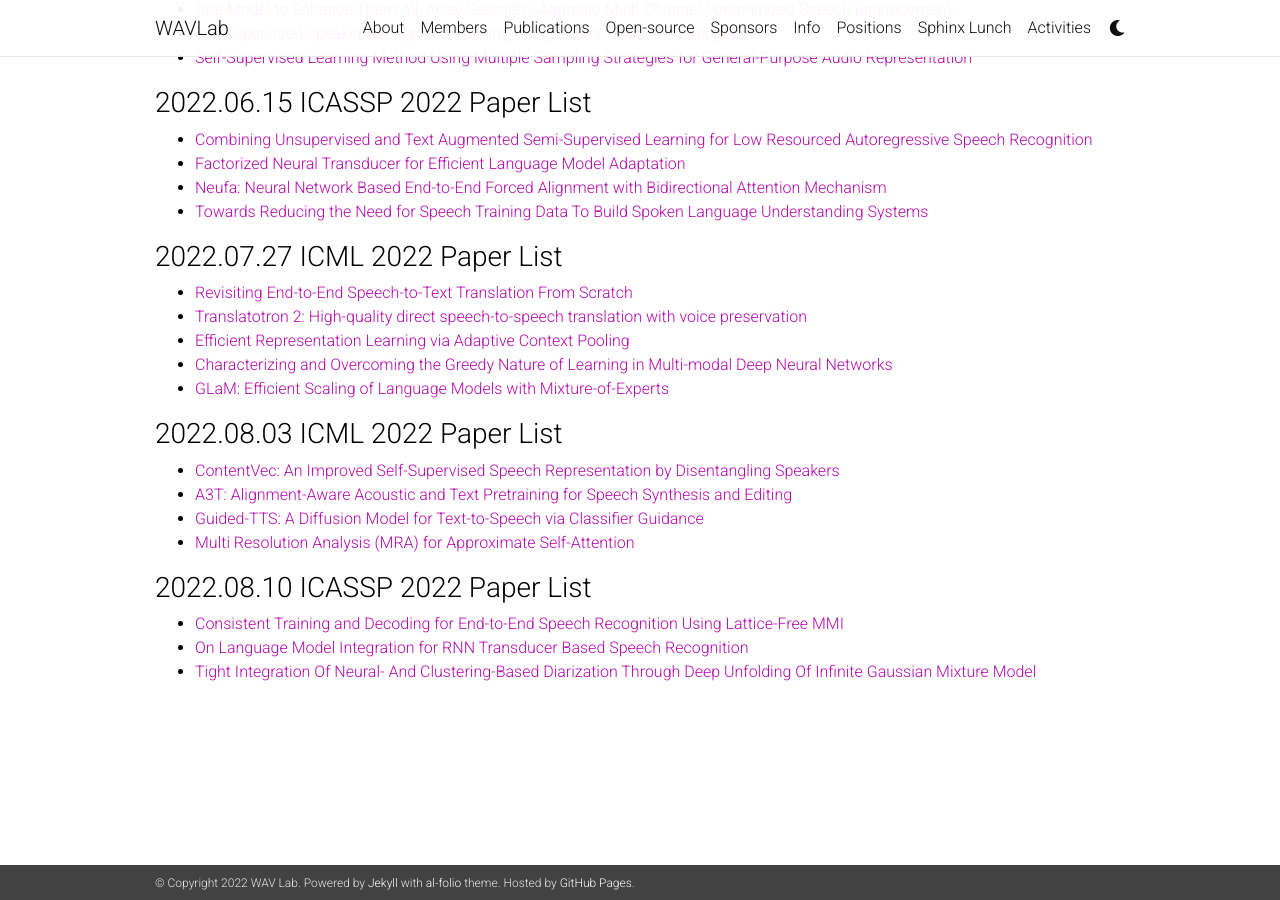
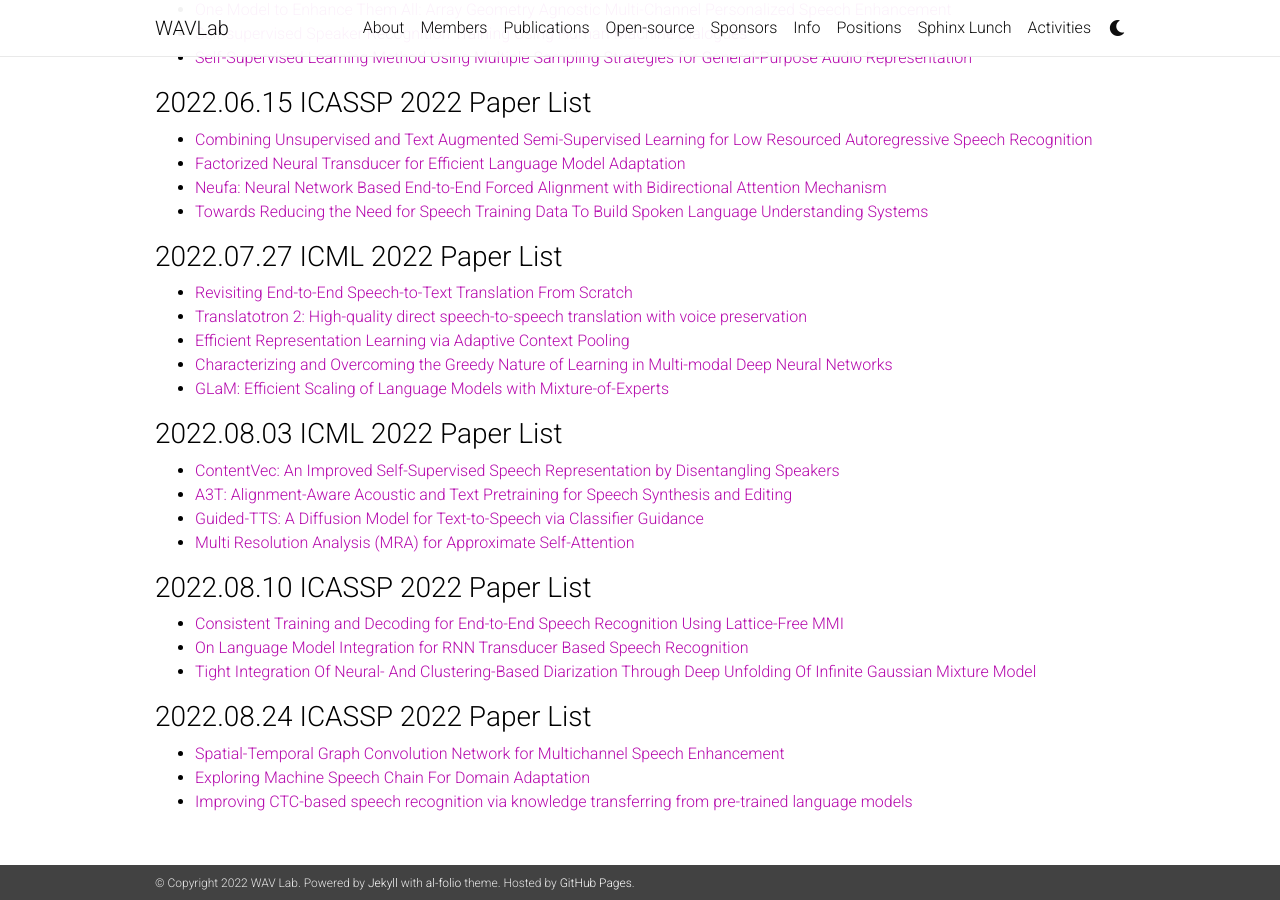
Before and after one commit to shinjiwlab/shinjiwlab.github.io, a Jekyll site: the page built from _posts/2022-12-31-reading-group.md, in a window 1280 px wide and 900 px high, scrolled down 1842 px. Built offline with Jekyll 4.4.1, drawn with Linux system fonts in a browser that asks for light colours; nearby versions of some CDN libraries; a style sheet for code colours, icons or effects is not loaded.

Commit message:
Update 2022-12-31-reading-group.md

```diff
--- a/_posts/2022-12-31-reading-group.md
+++ b/_posts/2022-12-31-reading-group.md
@@ -94,3 +94,8 @@ comments: false
 - [Consistent Training and Decoding for End-to-End Speech Recognition Using Lattice-Free MMI](https://ieeexplore.ieee.org/abstract/document/9746579)
 - [On Language Model Integration for RNN Transducer Based Speech Recognition](https://ieeexplore.ieee.org/abstract/document/9746948)
 - [Tight Integration Of Neural- And Clustering-Based Diarization Through Deep Unfolding Of Infinite Gaussian Mixture Model](https://ieeexplore.ieee.org/abstract/document/9746234)
+
+### 2022.08.24 ICASSP 2022 Paper List
+- [Spatial-Temporal Graph Convolution Network for Multichannel Speech Enhancement](https://ieeexplore.ieee.org/document/9746054)
+- [Exploring Machine Speech Chain For Domain Adaptation](https://ieeexplore.ieee.org/document/9746721)
+- [Improving CTC-based speech recognition via knowledge transferring from pre-trained language models](https://arxiv.org/abs/2203.03582)
```
